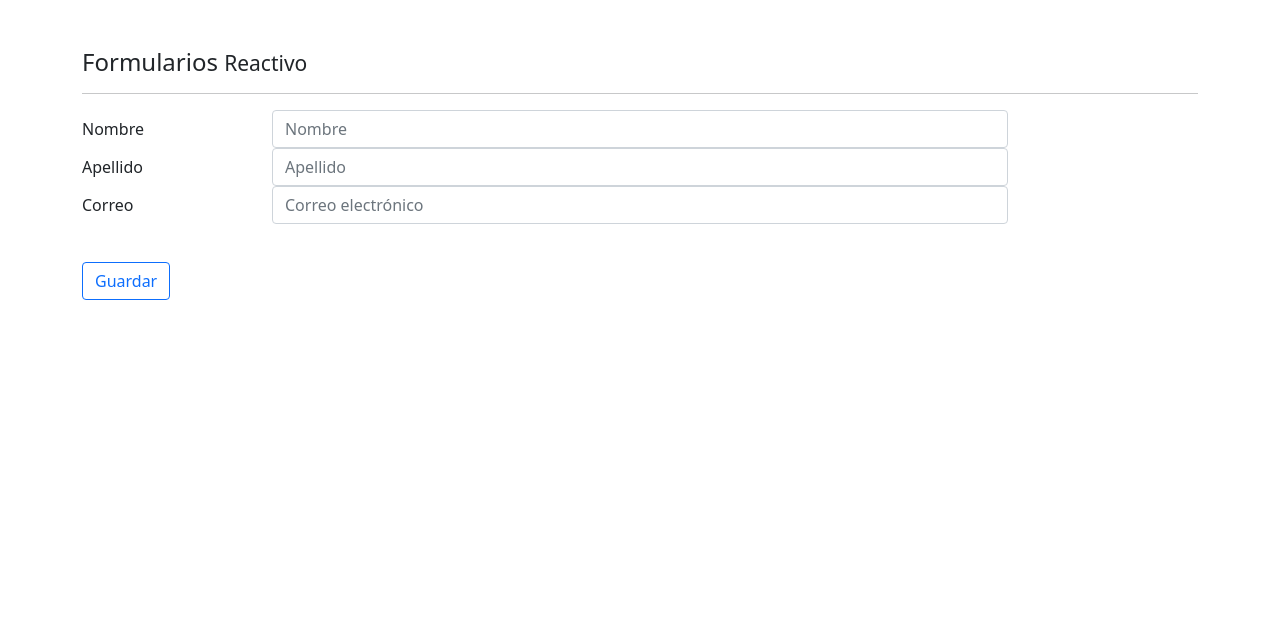
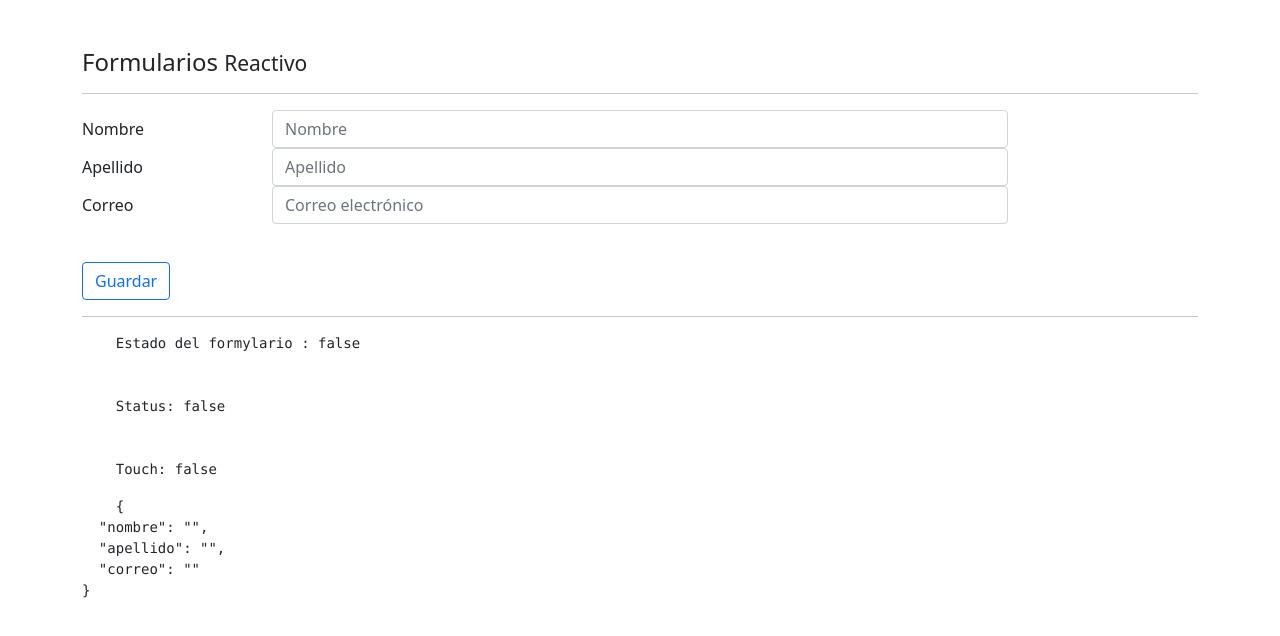
Before and after one commit to stein666/formularios, an Angular app: page /reactivo in a window 1280 px wide. Shown: the top 636 px of the page. Built offline with nearby package versions, Linux system fonts and the light colour scheme.

Commit message:
Validadiones

```diff
--- a/src/app/pages/reactive/reactive.component.html
+++ b/src/app/pages/reactive/reactive.component.html
@@ -7,8 +7,10 @@
         <div class="form-group row">
             <label class="col-2 col-form-label">Nombre</label>
             <div class="col-8">
-
-                <input class="form-control" type="text" placeholder="Nombre">
+                <input class="form-control" type="text" placeholder="Nombre" formControlName="nombre" [class.is-invalid]="nombreNoValido">
+                <small *ngIf="nombreNoValido" class="text-danger">
+                    Ingrese 5 letras
+                </small>
             </div>
         </div>
 
@@ -16,7 +18,10 @@
             <label class="col-2 col-form-label">Apellido</label>
             <div class="col-8">
 
-                <input class="form-control" type="text" placeholder="Apellido">
+                <input class="form-control" type="text" placeholder="Apellido" formControlName="apellido" [class.is-invalid]="nombreNoValido">
+                <small *ngIf="nombreNoValido" class="text-danger">
+                    Ingrese 5 letras
+                </small>
             </div>
         </div>
 
@@ -26,7 +31,10 @@
         <label class="col-2 col-form-label">Correo</label>
         <div class="col-8">
 
-            <input class="form-control" type="email" placeholder="Correo electrónico">
+            <input class="form-control" type="email" placeholder="Correo electrónico" formControlName="correo" [class.is-invalid]="nombreNoValido">
+            <small *ngIf="nombreNoValido" class="text-danger">
+                Ingrese 5 letras
+            </small>
         </div>
     </div>
 
@@ -42,3 +50,19 @@
     </div>
 
 </form>
+
+
+
+<hr>
+
+<pre>
+    Estado del formylario : {{forma.valid}}
+    <br>
+    Status: {{forma.valid}}
+    <br>
+    Touch: {{forma.touched}}
+</pre>
+
+<pre>
+    {{ forma.value | json }}
+</pre>
--- a/src/app/pages/reactive/reactive.component.ts
+++ b/src/app/pages/reactive/reactive.component.ts
@@ -1,5 +1,5 @@
 import { Component, OnInit } from '@angular/core';
-import { FormBuilder, FormGroup } from '@angular/forms';
+import { FormBuilder, FormGroup, Validators } from '@angular/forms';
 
 @Component({
   selector: 'app-reactive',
@@ -19,14 +19,24 @@ export class ReactiveComponent implements OnInit {
 
   crearFormulario(){
     this.forma = this.fb.group({
-      nombre: [''],
-      apellido: [''],
-      correo: ['']
+      nombre: ['', [Validators.required, Validators.minLength(5)]],
+      apellido: ['', Validators.required],
+      correo: ['', Validators.required]
     });
   }
 
   guardar(){
-    console.log('Guardar');
+    console.log(this.forma);
+
+    if(this.forma.invalid){
+      return Object.values(this.forma.controls).forEach(control=> {
+        control.markAllAsTouched();
+      });
+    }
+  }
+
+  get nombreNoValido(){
+    return this.forma.get('nombre').invalid && this.forma.get('nombre').touched;
   }
 
 }
```
